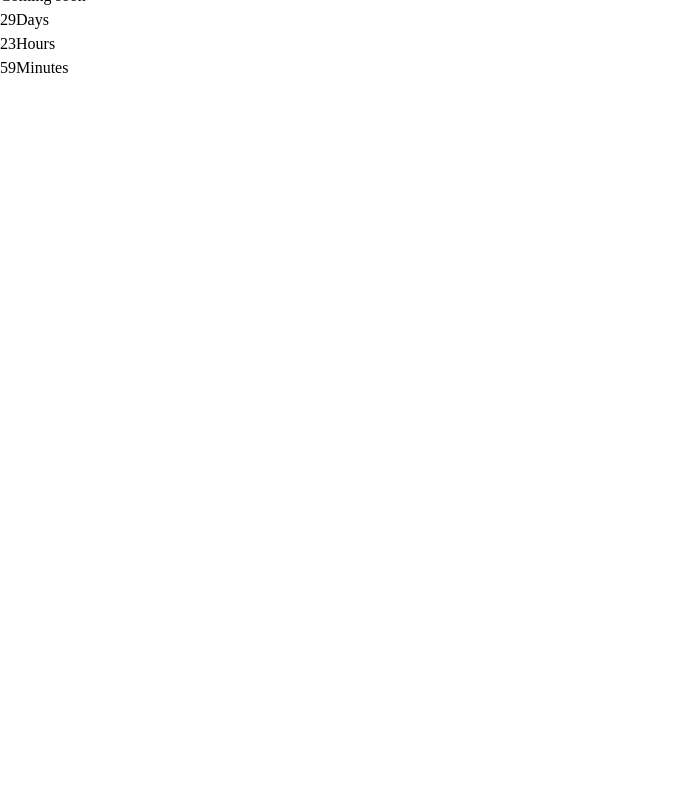
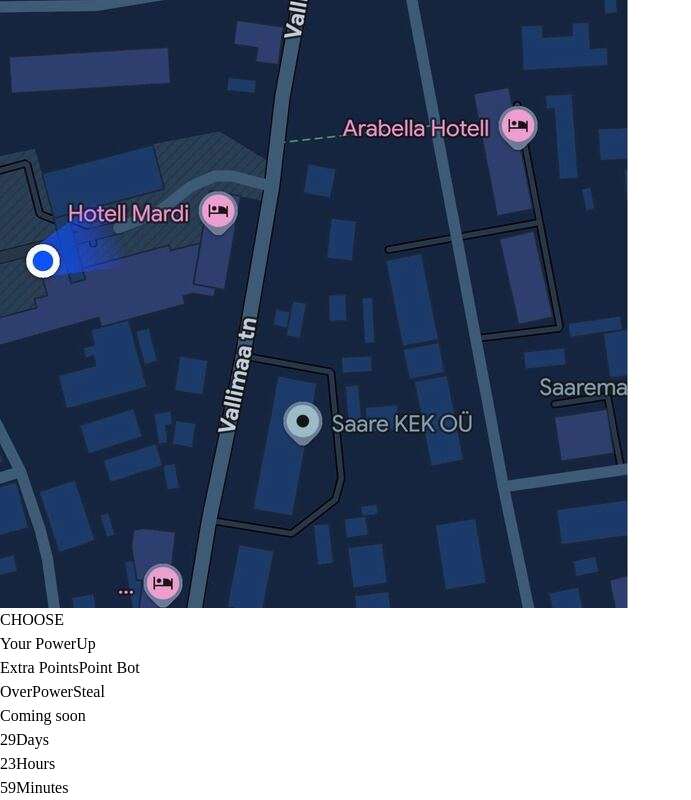
Before and after one commit to D1ZEASE420/2025-LandingPage-Project, a React (Vite) app in the folder vite-project/: page / in a window 1280 px wide. Shown: the part 1072-1872 px from the top of the page, without its empty margins (0-691 px from the left). Before the commit the page ends 1152 px from the top, so only its background shows below. Built offline with nearby package versions, Linux system fonts and the light colour scheme.

Commit message:
Lisatud map

```diff
--- a/vite-project/src/App.jsx
+++ b/vite-project/src/App.jsx
@@ -60,24 +60,26 @@ function App() {
 
 
       <section className="snap-start h-screen flex justify-center flex-col items-center bg-white">
-        <h1 className="text-4xl font-semibold text-center mb-6">Choose</h1>
+        <h1 className="text-4xl font-semibold text-center">Choose</h1>
         <p className="text-center text-2xl font-medium mb-8">where you play <br />in the <span className="text-blue-600">real world</span></p>
-        <div className="w-100 h-64 border-1 border-neutral-200 rounded-2xl flex justify-center flex-col items-center shadow-lg">
-          <img src="" alt="" />
+        <div className="w-100 h-100 border-1 border-neutral-200 rounded-2xl flex justify-center flex-col items-center shadow-lg">
+          <img src="./src/assets/map.jpg" alt="" className='rounded-xl border-1 shadow-lg w-100 h-100' />
         </div>
       </section>
 
-      <section>
-          <div class="flex justify-center border-1 border-neutral-200 w-200 h-200 flex-col items-center">
+      <section className='snap-start h-screen flex justify-center flex-col items-center bg-white '>
+          <div class="flex justify-center border-1 shadow-lg rounded-xl border-neutral-200 w-100 h-100 flex-col items-center">
             <div class="flex justify-center flex-col items-center">
               <h1 class="text-4xl font-semibold">CHOOSE</h1>
-              <p class="text-xl font-medium pb-5">Your <span class="text-center text-xl font font-medium mt-5 pb-100">Powerup</span></p>
+              <p class="text-xl font-medium pb-5">Your <span class="text-center text-xl font font-medium mt-5 text-blue-700">PowerUp</span></p>
+              <div className='flex flex-row'>
             <div class="flex-row flex-col">
-              <button class="flex justify-center rounded-xl text-2xl p-5 m-2 font-semibold shadow-lg border-1 border-neutral-200 h-30 w-40">Extra Points</button>
-              <button class="flex justify-center rounded-xl text-2xl p-7 m-2 font-semibold shadow-lg border-1 border-neutral-200 h-30 w-40">Point Bot</button>
-            <div class="flex-row flex-col">
-                <button class="flex justify-center rounded-xl text-2xl p-10 m-2 font-semibold shadow-lg border-1 border-neutral-200 h-30 w-40">OverPower</button>
-                <button class="flex justify-center rounded-xl text-2xl p-10 m-2 font-semibold shadow-lg border-1 border-neutral-200 h-30 w-40">Steal</button>
+              <button class="flex justify-center rounded-xl text-2xl p-5 m-3 font-semibold shadow-lg border-1 border-neutral-200 h-30 w-40 flex justify-center items-center">Extra Points</button>
+              <button class="flex justify-center rounded-xl text-2xl p-5 m-3 font-semibold shadow-lg border-1 border-neutral-200 h-30 w-40 flex justify-center items-center">Point Bot</button>
+               </div>
+               <div class="flex-row flex-col">
+                <button class="flex justify-center rounded-xl text-2xl p-5 m-3 font-semibold shadow-lg border-1 border-neutral-200 h-30 w-40 flex justify-center items-center">OverPower</button>
+                <button class="flex justify-center rounded-xl text-2xl p-5 m-3 font-semibold shadow-lg border-1 border-neutral-200 h-30 w-40 flex justify-center items-center">Steal</button>
               </div>
             </div>
           </div>
```
Also changed, not shown: vite-project/src/assets/map.jpg (added), 1 other file (tests, documents, lock files or other folders).
